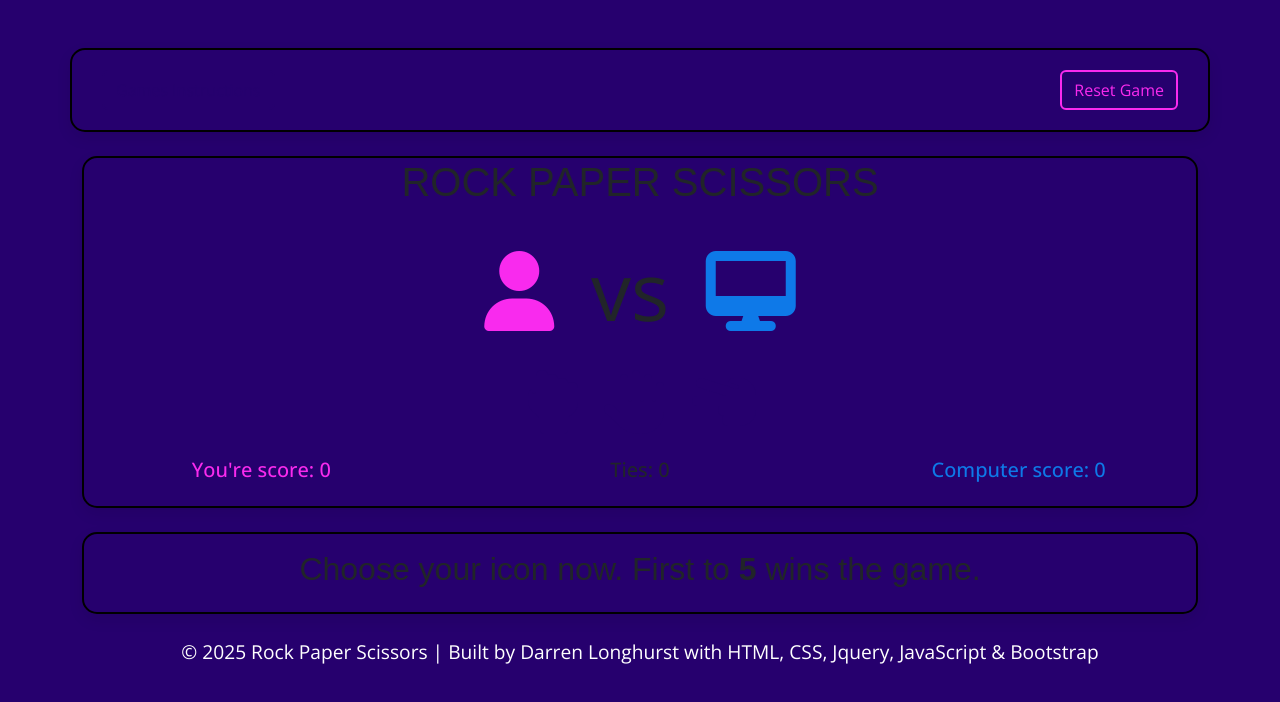
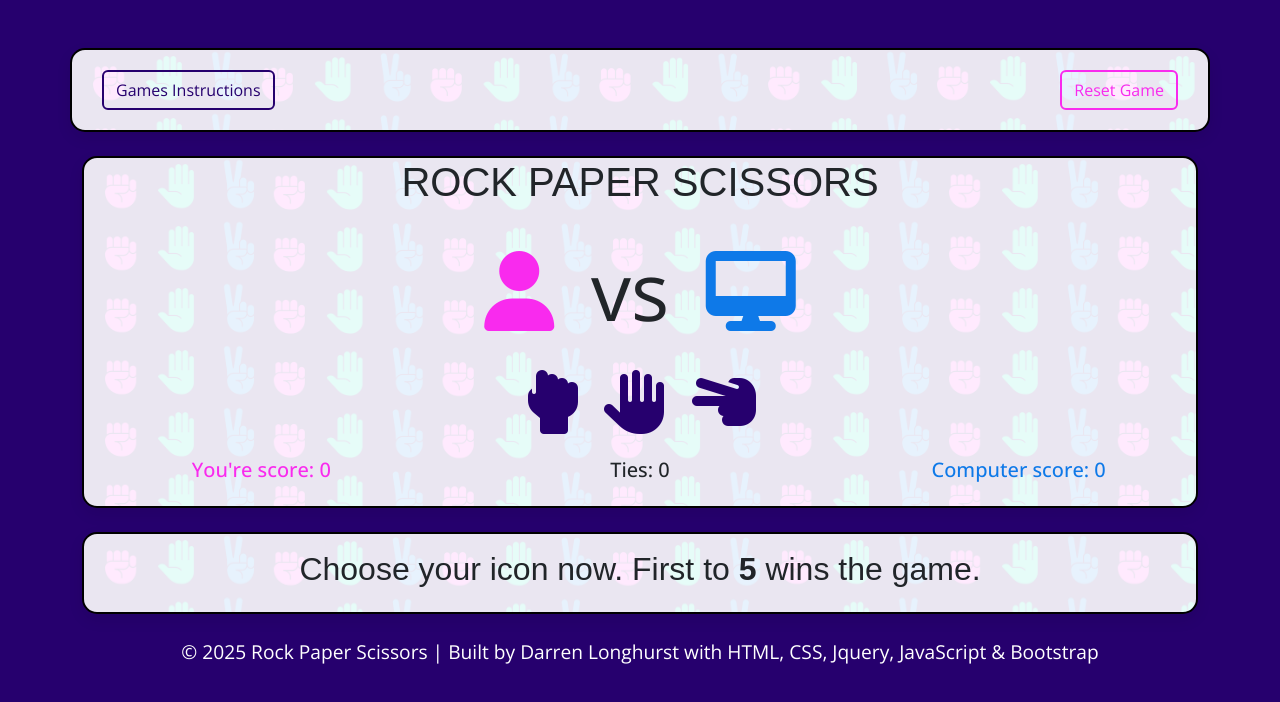
Before and after one commit to Darren-Longhurst/rock-paper-scissors-mp2, a website: page index.html in a window 1280 px wide. Drawn offline with nearby package versions, Linux system fonts and the light colour scheme; a web font is replaced by a local one.

Commit message:
more small css amends

```diff
--- a/assets/css/style.css
+++ b/assets/css/style.css
@@ -68,7 +68,7 @@ color: var(--primary-color);
 
 /* Header card container */
 .header-card {
-  background-image: url("assets/images/rock-paper-scissors-hand-icons.png");
+  background-image: url("../images/rock-paper-scissors-hand-icons.png");
   background-size: auto;
   max-width: 500px;
   border: 2px solid #000000;
@@ -80,7 +80,7 @@ color: var(--primary-color);
 
 /* Game card container */
 .game-card {
-  background-image: url("assets/images/rock-paper-scissors-hand-icons.png");
+  background-image: url("../images/rock-paper-scissors-hand-icons.png");
   background-size: auto;
   max-width: 500px;
   border: 2px solid #000000;
@@ -92,7 +92,7 @@ color: var(--primary-color);
 
 /* Results card container*/
 .results-card {
-  background-image: url("assets/images/rock-paper-scissors-hand-icons.png");
+  background-image: url("../images/rock-paper-scissors-hand-icons.png");
   background-size: auto;
   max-width: 500px;
   border: 2px solid #000000;
```
Also changed, not shown: README.md.
